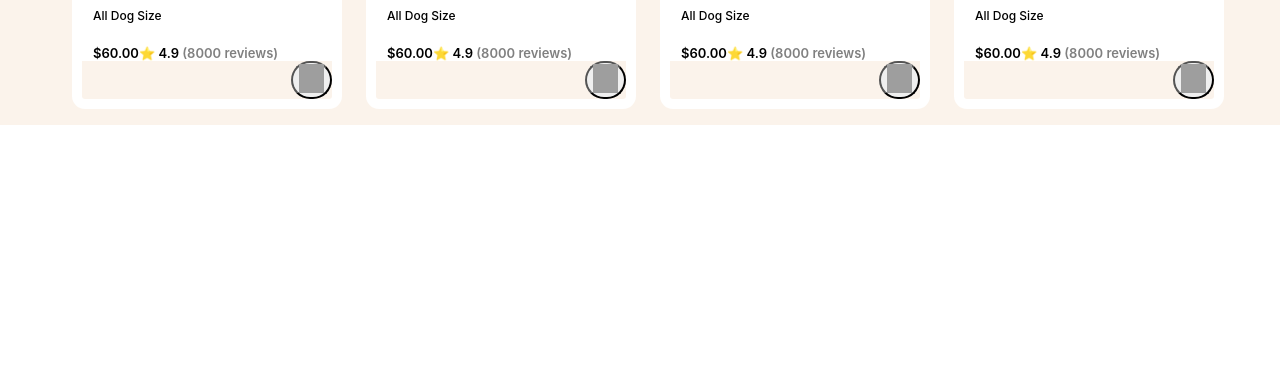
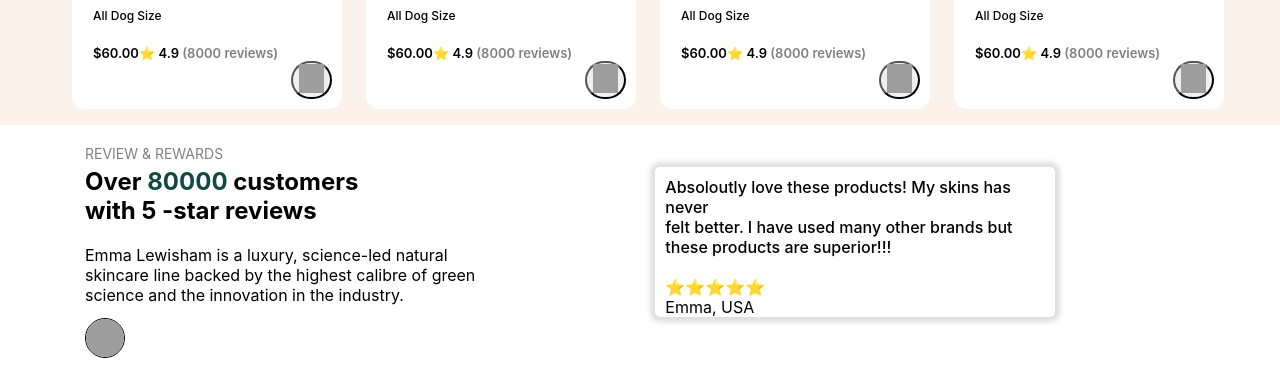
Before and after one commit to imdpc/Pet-Store, a React (Create React App) app: page / in a window 1280 px wide. Shown: the part 2504-2877 px from the top of the page. Before the commit the page ends 2629 px from the top, so only its background shows below. Built offline with nearby package versions, Linux system fonts and the light colour scheme; grey boxes are pictures that could not be loaded.

Commit message:
Update ProductNav

```diff
--- a/src/App.js
+++ b/src/App.js
@@ -6,6 +6,7 @@
 import ExploreWorld from "./Containers/ExploreWorld/ExploreWorld";
 import UkStore from "./Components/UkStore/UkStore";
 import ProductNav from "./Components/ProductNav/ProductNav";
+import ReviewRewards from "./Components/ReviewRewards/ReviewRewards";
 
 function App() {
   return (
@@ -17,6 +18,7 @@
       <ExploreWorld />
       <UkStore />
       <ProductNav />
+      <ReviewRewards />
     </>
   );
 }
--- a/src/Components/ProductNav/ProductNav.css
+++ b/src/Components/ProductNav/ProductNav.css
@@ -93,3 +93,8 @@
   padding: 1rem 1rem 1rem 4.5rem;
   column-gap: 1.5rem;
 }
+.container-image-for-add-to-cart {
+  background-color: white;
+  display: flex;
+  justify-content: end;
+}
--- a/src/Components/ProductNav/ProductNav.js
+++ b/src/Components/ProductNav/ProductNav.js
@@ -61,6 +61,9 @@
                   </span> 4.9{" "}
                   <span style={{ color: "gray" }}>(8000 reviews)</span>
                 </p>
+              </div>
+            </div>
+            <div className="container-image-for-add-to-cart">
               <button className="image-for-add-to-cart" type="submit">
                 <img
                   style={{ height: "29px", width: "25px" }}
@@ -69,7 +72,6 @@
                   srcset=""
                 />
               </button>
-              </div>
             </div>
           </div>
           <div className="shopping-product-cards-container">
@@ -112,6 +114,9 @@
                   </span> 4.9{" "}
                   <span style={{ color: "gray" }}>(8000 reviews)</span>
                 </p>
+              </div>
+            </div>
+            <div className="container-image-for-add-to-cart">
               <button className="image-for-add-to-cart" type="submit">
                 <img
                   style={{ height: "29px", width: "25px" }}
@@ -120,7 +125,6 @@
                   srcset=""
                 />
               </button>
-              </div>
             </div>
           </div>
           <div className="shopping-product-cards-container">
@@ -163,6 +167,9 @@
                   </span> 4.9{" "}
                   <span style={{ color: "gray" }}>(8000 reviews)</span>
                 </p>
+              </div>
+            </div>
+            <div className="container-image-for-add-to-cart">
               <button className="image-for-add-to-cart" type="submit">
                 <img
                   style={{ height: "29px", width: "25px" }}
@@ -171,7 +178,6 @@
                   srcset=""
                 />
               </button>
-              </div>
             </div>
           </div>
           <div className="shopping-product-cards-container">
@@ -214,6 +220,9 @@
                   </span> 4.9{" "}
                   <span style={{ color: "gray" }}>(8000 reviews)</span>
                 </p>
+              </div>
+            </div>
+            <div className="container-image-for-add-to-cart">
               <button className="image-for-add-to-cart" type="submit">
                 <img
                   style={{ height: "29px", width: "25px" }}
@@ -226,7 +235,6 @@
           </div>
         </div>
       </div>
-      </div>
     </>
   );
 };
```
Lines whose indentation alone changed are shown as unchanged.
